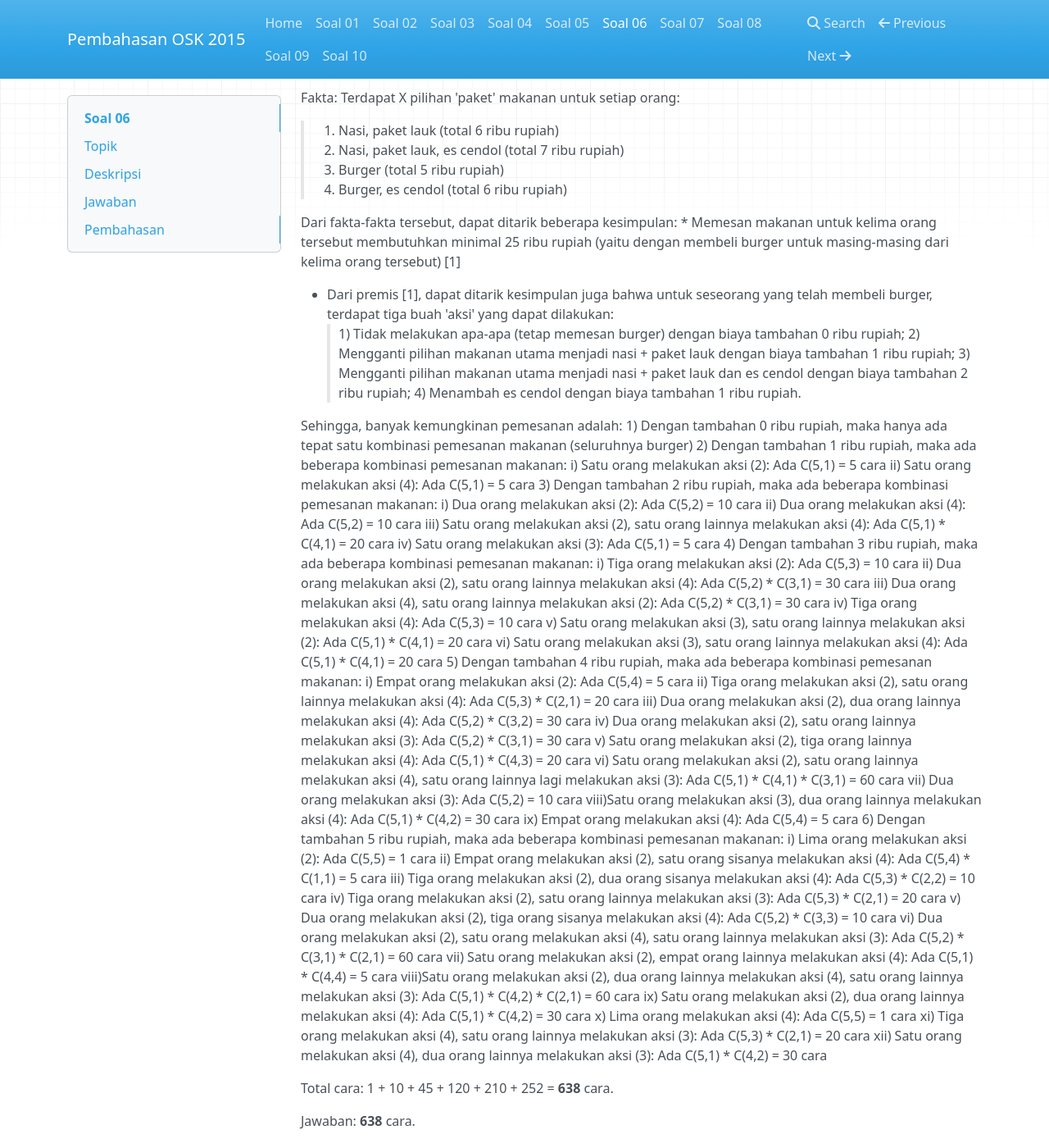
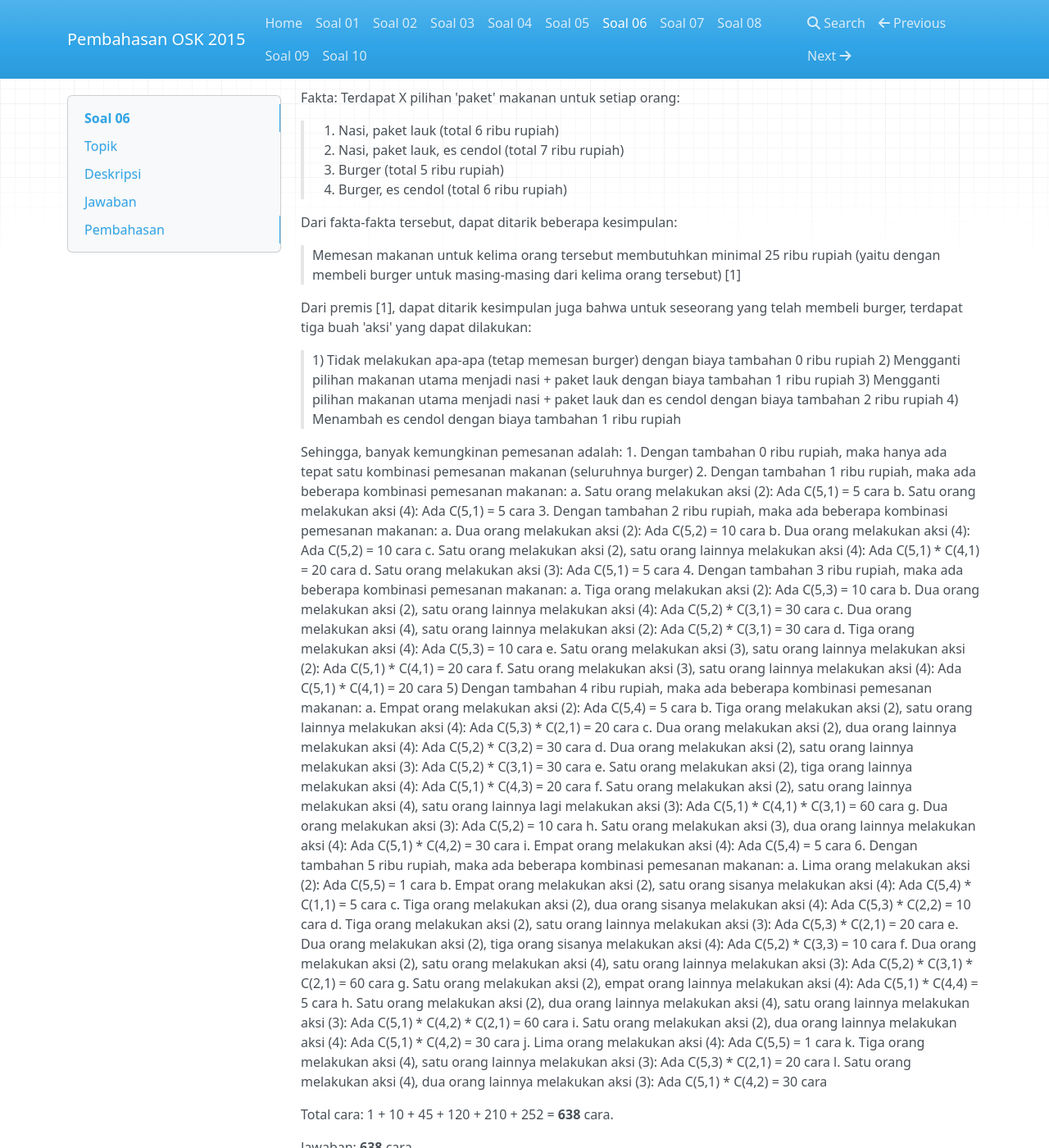
Before and after one commit to alijaya/OSK-2015, an MkDocs documentation site: the page built from docs/Soal 06.md, in a window 1280 px wide and 1400 px high, scrolled down 861 px. Shown: the whole window at 82% size. Built offline with MkDocs 1.6.1, drawn with Linux system fonts in a browser that asks for light colours; nearby versions of some CDN libraries; old or Windows-style settings are respelled for this version of MkDocs.

Commit message:
no message

```diff
--- a/docs/Soal 06.md
+++ b/docs/Soal 06.md
@@ -42,54 +42,54 @@ Terdapat X pilihan 'paket' makanan untuk setiap orang:
 >4. Burger, es cendol (total 6 ribu rupiah)
 
 Dari fakta-fakta tersebut, dapat ditarik beberapa kesimpulan:
-* Memesan makanan untuk kelima orang tersebut membutuhkan minimal 25 ribu rupiah (yaitu dengan membeli burger untuk masing-masing dari kelima orang tersebut) [1]
+>Memesan makanan untuk kelima orang tersebut membutuhkan minimal 25 ribu rupiah (yaitu dengan membeli burger untuk masing-masing dari kelima orang tersebut) [1]
 
-* Dari premis [1], dapat ditarik kesimpulan juga bahwa untuk seseorang yang telah membeli burger, terdapat tiga buah 'aksi' yang dapat dilakukan:
->1) Tidak melakukan apa-apa (tetap memesan burger) dengan biaya tambahan 0 ribu rupiah;
->2) Mengganti pilihan makanan utama menjadi nasi + paket lauk dengan biaya tambahan 1 ribu rupiah;
->3) Mengganti pilihan makanan utama menjadi nasi + paket lauk dan es cendol dengan biaya tambahan 2 ribu rupiah;
->4) Menambah es cendol dengan biaya tambahan 1 ribu rupiah.
+Dari premis [1], dapat ditarik kesimpulan juga bahwa untuk seseorang yang telah membeli burger, terdapat tiga buah 'aksi' yang dapat dilakukan:
+>1) Tidak melakukan apa-apa (tetap memesan burger) dengan biaya tambahan 0 ribu rupiah
+>2) Mengganti pilihan makanan utama menjadi nasi + paket lauk dengan biaya tambahan 1 ribu rupiah
+>3) Mengganti pilihan makanan utama menjadi nasi + paket lauk dan es cendol dengan biaya tambahan 2 ribu rupiah
+>4) Menambah es cendol dengan biaya tambahan 1 ribu rupiah
 
 Sehingga, banyak kemungkinan pemesanan adalah:
-	1) Dengan tambahan 0 ribu rupiah, maka hanya ada tepat satu kombinasi pemesanan makanan (seluruhnya burger)
-	2) Dengan tambahan 1 ribu rupiah, maka ada beberapa kombinasi pemesanan makanan:
-		i) 	 Satu orang melakukan aksi (2): Ada C(5,1) = 5 cara
-		ii)	 Satu orang melakukan aksi (4): Ada C(5,1) = 5 cara
-	3) Dengan tambahan 2 ribu rupiah, maka ada beberapa kombinasi pemesanan makanan:
-		i) 	 Dua orang melakukan aksi (2): Ada C(5,2) = 10 cara
-		ii)  Dua orang melakukan aksi (4): Ada C(5,2) = 10 cara
-		iii) Satu orang melakukan aksi (2), satu orang lainnya melakukan aksi (4): Ada C(5,1) * C(4,1) = 20 cara
-		iv)  Satu orang melakukan aksi (3): Ada C(5,1) = 5 cara
-	4) Dengan tambahan 3 ribu rupiah, maka ada beberapa kombinasi pemesanan makanan:
-		i)   Tiga orang melakukan aksi (2): Ada C(5,3) = 10 cara
-		ii)  Dua orang melakukan aksi (2), satu orang lainnya melakukan aksi (4): Ada C(5,2) * C(3,1) = 30 cara
-		iii) Dua orang melakukan aksi (4), satu orang lainnya melakukan aksi (2): Ada C(5,2) * C(3,1) = 30 cara
-		iv)  Tiga orang melakukan aksi (4): Ada C(5,3) = 10 cara
-		v)   Satu orang melakukan aksi (3), satu orang lainnya melakukan aksi (2): Ada C(5,1) * C(4,1) = 20 cara
-		vi)  Satu orang melakukan aksi (3), satu orang lainnya melakukan aksi (4): Ada C(5,1) * C(4,1) = 20 cara
+	1. Dengan tambahan 0 ribu rupiah, maka hanya ada tepat satu kombinasi pemesanan makanan (seluruhnya burger)
+	2. Dengan tambahan 1 ribu rupiah, maka ada beberapa kombinasi pemesanan makanan:
+		a. Satu orang melakukan aksi (2): Ada C(5,1) = 5 cara
+		b. Satu orang melakukan aksi (4): Ada C(5,1) = 5 cara
+	3. Dengan tambahan 2 ribu rupiah, maka ada beberapa kombinasi pemesanan makanan:
+		a. Dua orang melakukan aksi (2): Ada C(5,2) = 10 cara
+		b. Dua orang melakukan aksi (4): Ada C(5,2) = 10 cara
+		c. Satu orang melakukan aksi (2), satu orang lainnya melakukan aksi (4): Ada C(5,1) * C(4,1) = 20 cara
+		d. Satu orang melakukan aksi (3): Ada C(5,1) = 5 cara
+	4. Dengan tambahan 3 ribu rupiah, maka ada beberapa kombinasi pemesanan makanan:
+		a. Tiga orang melakukan aksi (2): Ada C(5,3) = 10 cara
+		b. Dua orang melakukan aksi (2), satu orang lainnya melakukan aksi (4): Ada C(5,2) * C(3,1) = 30 cara
+		c. Dua orang melakukan aksi (4), satu orang lainnya melakukan aksi (2): Ada C(5,2) * C(3,1) = 30 cara
+		d. Tiga orang melakukan aksi (4): Ada C(5,3) = 10 cara
+		e. Satu orang melakukan aksi (3), satu orang lainnya melakukan aksi (2): Ada C(5,1) * C(4,1) = 20 cara
+		f. Satu orang melakukan aksi (3), satu orang lainnya melakukan aksi (4): Ada C(5,1) * C(4,1) = 20 cara
 	5) Dengan tambahan 4 ribu rupiah, maka ada beberapa kombinasi pemesanan makanan:
-		i)   Empat orang melakukan aksi (2): Ada C(5,4) = 5 cara
-		ii)  Tiga orang melakukan aksi (2), satu orang lainnya melakukan aksi (4): Ada C(5,3) * C(2,1) = 20 cara
-		iii) Dua orang melakukan aksi (2), dua orang lainnya melakukan aksi (4): Ada C(5,2) * C(3,2) = 30 cara
-		iv)  Dua orang melakukan aksi (2), satu orang lainnya melakukan aksi (3): Ada C(5,2) * C(3,1) = 30 cara
-		v)   Satu orang melakukan aksi (2), tiga orang lainnya melakukan aksi (4): Ada C(5,1) * C(4,3) = 20 cara
-		vi)	 Satu orang melakukan aksi (2), satu orang lainnya melakukan aksi (4), satu orang lainnya lagi melakukan aksi (3): Ada C(5,1) * C(4,1) * C(3,1) = 60 cara
-		vii) Dua orang melakukan aksi (3): Ada C(5,2) = 10 cara
-		viii)Satu orang melakukan aksi (3), dua orang lainnya melakukan aksi (4): Ada C(5,1) * C(4,2) = 30 cara
-		ix)  Empat orang melakukan aksi (4): Ada C(5,4) = 5 cara
-	6) Dengan tambahan 5 ribu rupiah, maka ada beberapa kombinasi pemesanan makanan:
-		i)   Lima orang melakukan aksi (2): Ada C(5,5) = 1 cara
-		ii)  Empat orang melakukan aksi (2), satu orang sisanya melakukan aksi (4): Ada C(5,4) * C(1,1) = 5 cara
-		iii) Tiga orang melakukan aksi (2), dua orang sisanya melakukan aksi (4): Ada C(5,3) * C(2,2) = 10 cara
-		iv)  Tiga orang melakukan aksi (2), satu orang lainnya melakukan aksi (3): Ada C(5,3) * C(2,1) = 20 cara
-		v)   Dua orang melakukan aksi (2), tiga orang sisanya melakukan aksi (4): Ada C(5,2) * C(3,3) = 10 cara
-		vi)  Dua orang melakukan aksi (2), satu orang melakukan aksi (4), satu orang lainnya melakukan aksi (3): Ada C(5,2) * C(3,1) * C(2,1) = 60 cara
-		vii) Satu orang melakukan aksi (2), empat orang lainnya melakukan aksi (4): Ada C(5,1) * C(4,4) = 5 cara
-		viii)Satu orang melakukan aksi (2), dua orang lainnya melakukan aksi (4), satu orang lainnya melakukan aksi (3): Ada C(5,1) * C(4,2) * C(2,1) = 60 cara
-		ix)  Satu orang melakukan aksi (2), dua orang lainnya melakukan aksi (4): Ada C(5,1) * C(4,2) = 30 cara
-		x)   Lima orang melakukan aksi (4): Ada C(5,5) = 1 cara
-		xi)  Tiga orang melakukan aksi (4), satu orang lainnya melakukan aksi (3): Ada C(5,3) * C(2,1) = 20 cara
-		xii) Satu orang melakukan aksi (4), dua orang lainnya melakukan aksi (3): Ada C(5,1) * C(4,2) = 30 cara
+		a. Empat orang melakukan aksi (2): Ada C(5,4) = 5 cara
+		b. Tiga orang melakukan aksi (2), satu orang lainnya melakukan aksi (4): Ada C(5,3) * C(2,1) = 20 cara
+		c. Dua orang melakukan aksi (2), dua orang lainnya melakukan aksi (4): Ada C(5,2) * C(3,2) = 30 cara
+		d. Dua orang melakukan aksi (2), satu orang lainnya melakukan aksi (3): Ada C(5,2) * C(3,1) = 30 cara
+		e. Satu orang melakukan aksi (2), tiga orang lainnya melakukan aksi (4): Ada C(5,1) * C(4,3) = 20 cara
+		f. Satu orang melakukan aksi (2), satu orang lainnya melakukan aksi (4), satu orang lainnya lagi melakukan aksi (3): Ada C(5,1) * C(4,1) * C(3,1) = 60 cara
+		g. Dua orang melakukan aksi (3): Ada C(5,2) = 10 cara
+		h. Satu orang melakukan aksi (3), dua orang lainnya melakukan aksi (4): Ada C(5,1) * C(4,2) = 30 cara
+		i. Empat orang melakukan aksi (4): Ada C(5,4) = 5 cara
+	6. Dengan tambahan 5 ribu rupiah, maka ada beberapa kombinasi pemesanan makanan:
+		a. Lima orang melakukan aksi (2): Ada C(5,5) = 1 cara
+		b. Empat orang melakukan aksi (2), satu orang sisanya melakukan aksi (4): Ada C(5,4) * C(1,1) = 5 cara
+		c. Tiga orang melakukan aksi (2), dua orang sisanya melakukan aksi (4): Ada C(5,3) * C(2,2) = 10 cara
+		d. Tiga orang melakukan aksi (2), satu orang lainnya melakukan aksi (3): Ada C(5,3) * C(2,1) = 20 cara
+		e. Dua orang melakukan aksi (2), tiga orang sisanya melakukan aksi (4): Ada C(5,2) * C(3,3) = 10 cara
+		f. Dua orang melakukan aksi (2), satu orang melakukan aksi (4), satu orang lainnya melakukan aksi (3): Ada C(5,2) * C(3,1) * C(2,1) = 60 cara
+		g. Satu orang melakukan aksi (2), empat orang lainnya melakukan aksi (4): Ada C(5,1) * C(4,4) = 5 cara
+		h. Satu orang melakukan aksi (2), dua orang lainnya melakukan aksi (4), satu orang lainnya melakukan aksi (3): Ada C(5,1) * C(4,2) * C(2,1) = 60 cara
+		i. Satu orang melakukan aksi (2), dua orang lainnya melakukan aksi (4): Ada C(5,1) * C(4,2) = 30 cara
+		j. Lima orang melakukan aksi (4): Ada C(5,5) = 1 cara
+		k. Tiga orang melakukan aksi (4), satu orang lainnya melakukan aksi (3): Ada C(5,3) * C(2,1) = 20 cara
+		l. Satu orang melakukan aksi (4), dua orang lainnya melakukan aksi (3): Ada C(5,1) * C(4,2) = 30 cara
 
 Total cara: 1 + 10 + 45 + 120 + 210 + 252 = **638** cara.
 
```
